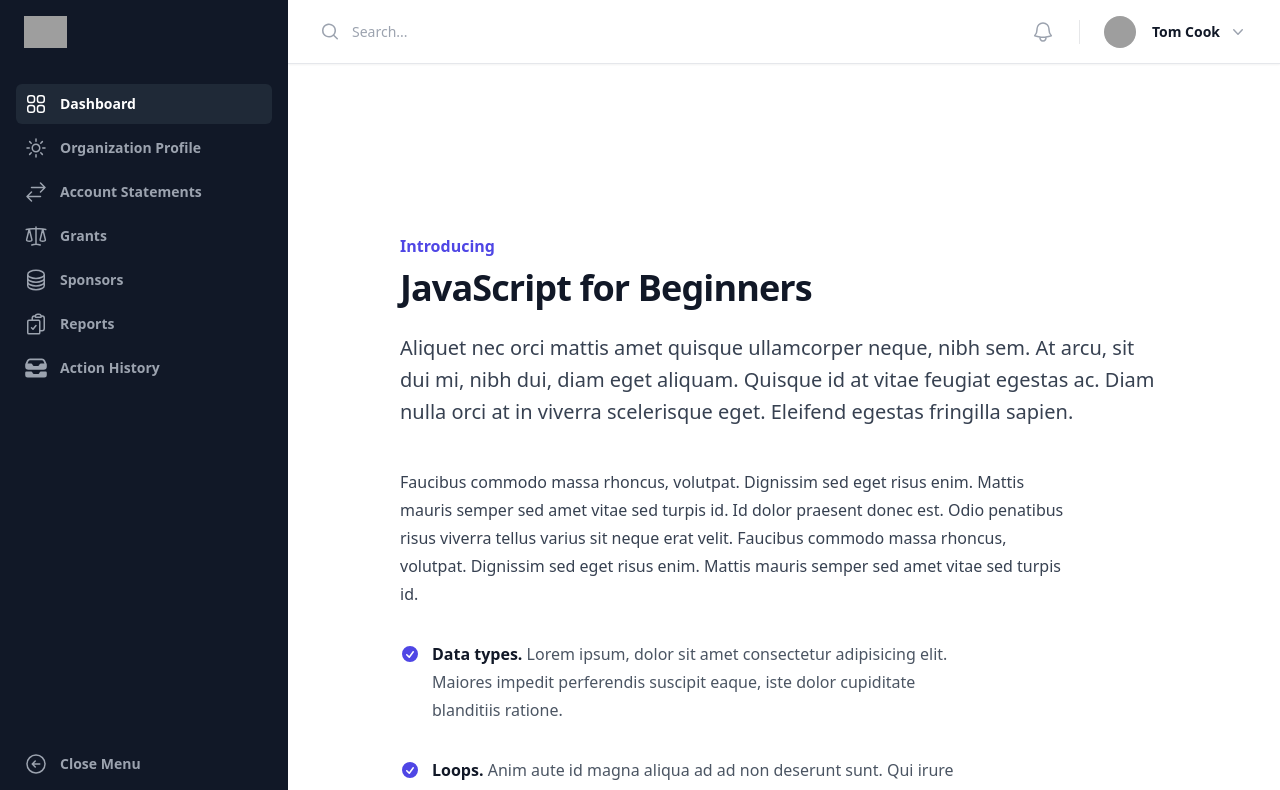
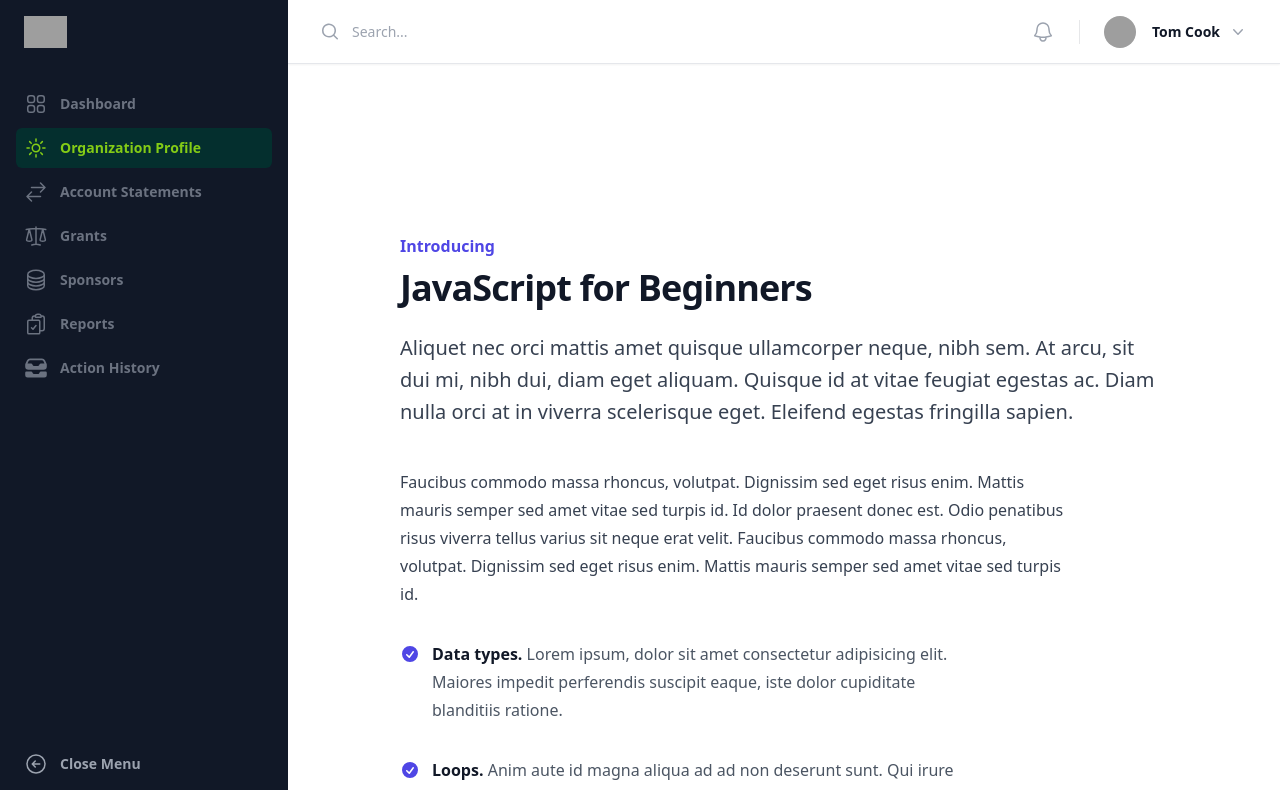
Before and after one commit to code4romania/alex-client, a Next.js app: page / in a window 1280 px wide. Shown: the top 790 px of the page. Built offline with nearby package versions, Linux system fonts and the light colour scheme; grey boxes are pictures that could not be loaded; a web font is replaced by a local one.

Commit message:
Adjested colors to Figma sample.

```diff
--- a/components/layout/navbar/index.tsx
+++ b/components/layout/navbar/index.tsx
@@ -16,23 +16,55 @@ import {
 import { InboxStackIcon } from "@heroicons/react/20/solid";
 
 const navigation = [
-  { name: "Dashboard", href: "#", icon: Squares2X2Icon, current: true },
-  { name: "Organization Profile", href: "#", icon: SunIcon, current: false },
+  {
+    name: "Dashboard",
+    href: "#",
+    icon: Squares2X2Icon,
+    current: false,
+    isAppInitialized: false,
+  },
+  {
+    name: "Organization Profile",
+    href: "#",
+    icon: SunIcon,
+    current: true,
+    isAppInitialized: false,
+  },
   {
     name: "Account Statements",
     href: "#",
     icon: ArrowsRightLeftIcon,
     current: false,
+    isAppInitialized: false,
   },
-  { name: "Grants", href: "#", icon: ScaleIcon, current: false },
-  { name: "Sponsors", href: "#", icon: CircleStackIcon, current: false },
+  {
+    name: "Grants",
+    href: "#",
+    icon: ScaleIcon,
+    current: false,
+    isAppInitialized: false,
+  },
+  {
+    name: "Sponsors",
+    href: "#",
+    icon: CircleStackIcon,
+    current: false,
+    isAppInitialized: false,
+  },
   {
     name: "Reports",
     href: "#",
     icon: ClipboardDocumentCheckIcon,
     current: false,
+    isAppInitialized: false,
   },
-  { name: "Action History", href: "#", icon: InboxStackIcon, current: false },
+  {
+    name: "Action History",
+    href: "#",
+    icon: InboxStackIcon,
+    current: false,
+    isAppInitialized: false,
+  },
 ];
 
 function classNames({ classes = [] }: { classes?: any[] } = {}) {
@@ -115,8 +147,11 @@ export default async function Navbar() {
                                 className={classNames({
                                   classes: [
                                     item.current
-                                      ? "bg-gray-800 text-white"
-                                      : "text-gray-400 hover:text-white hover:bg-gray-800",
+                                      ? "bg-teal-950 text-lime-500"
+                                      : item.isAppInitialized
+                                        ? "text-slate-50 hover:text-white hover:bg-gray-800"
+                                        : "text-gray-500 hover:text-white hover:bg-gray-800",
+
                                     "group flex gap-x-3 rounded-md p-2 text-sm leading-6 font-semibold",
                                   ],
                                 })}
@@ -175,8 +210,10 @@ export default async function Navbar() {
                         className={classNames({
                           classes: [
                             item.current
-                              ? "bg-gray-800 text-white"
-                              : "text-gray-400 hover:text-white hover:bg-gray-800",
+                              ? "bg-teal-950 text-lime-500"
+                              : item.isAppInitialized
+                                ? "text-slate-50 hover:text-white hover:bg-gray-800"
+                                : "text-gray-500 hover:text-white hover:bg-gray-800",
                             "group flex gap-x-3 rounded-md p-2 text-sm leading-6 font-semibold",
                           ],
                         })}
```
